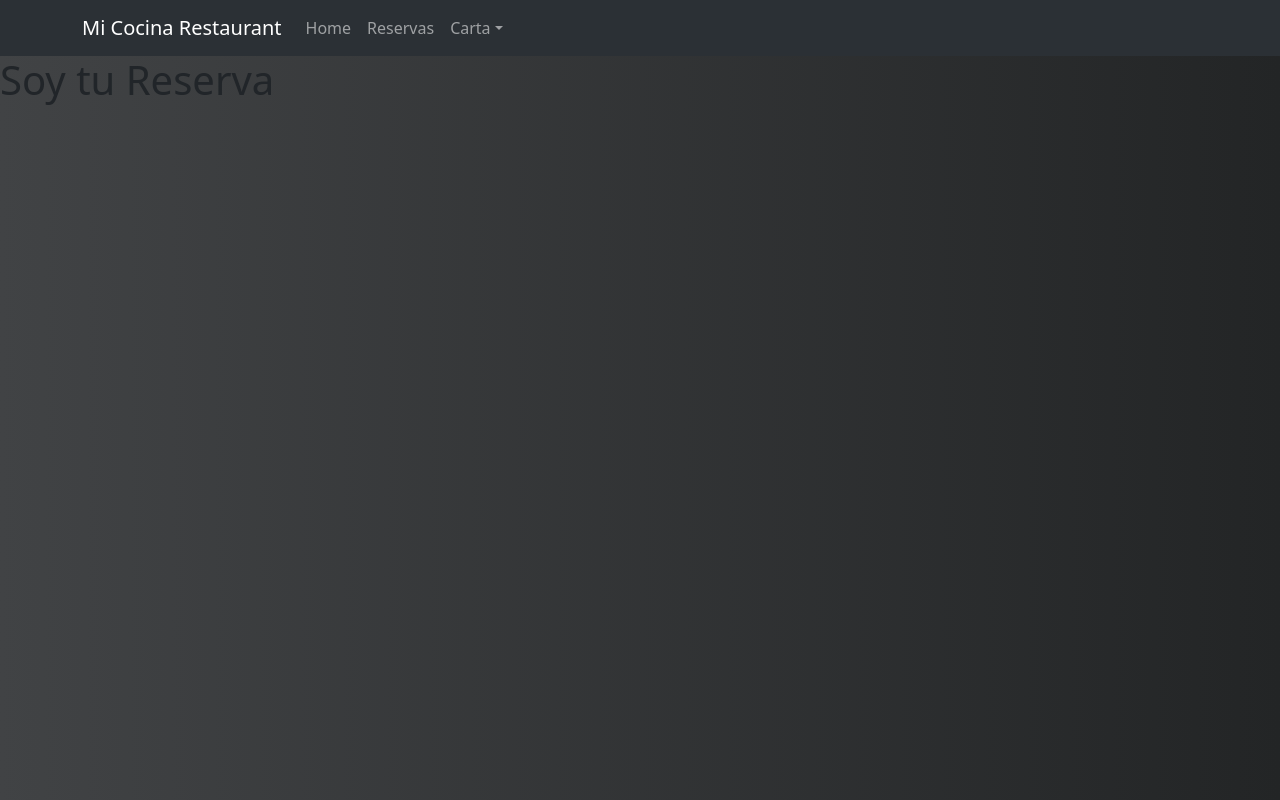
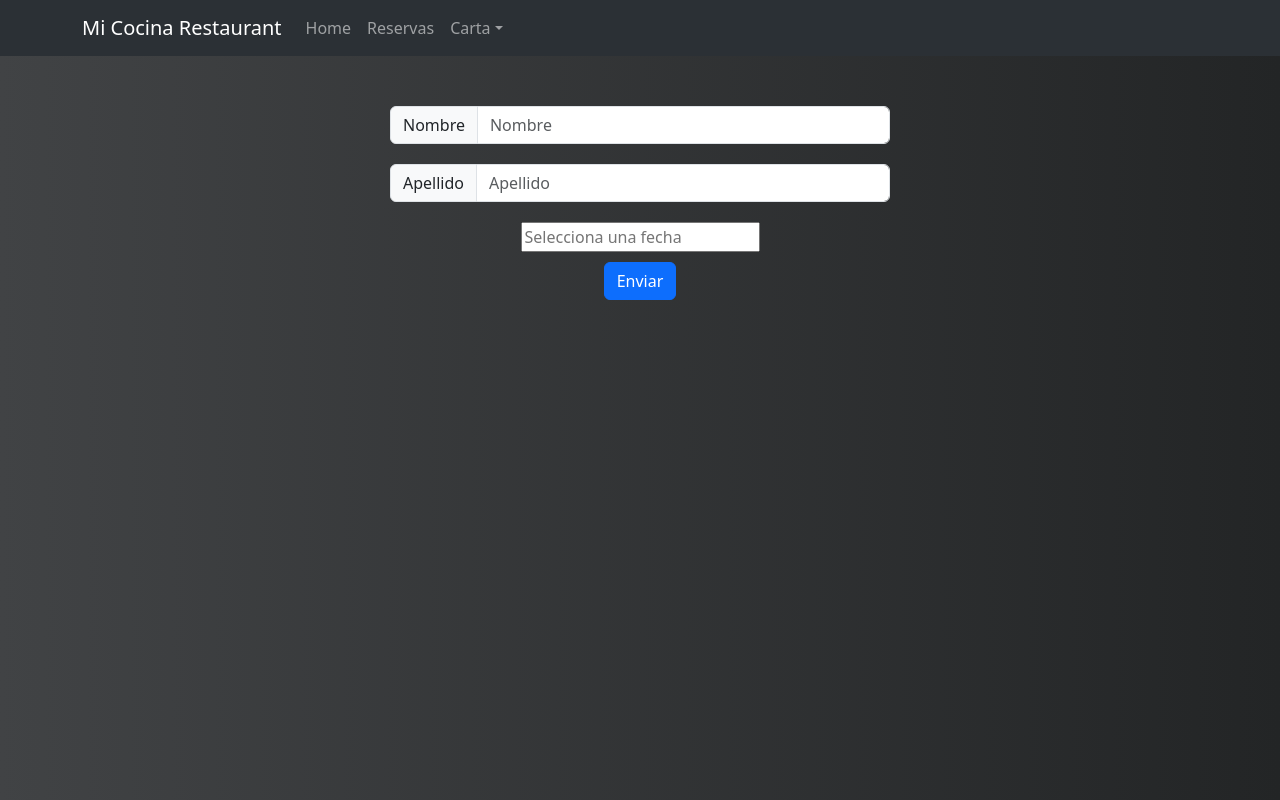
Before and after one commit to MadLucas/proyecto-restaurant-entrega4, a React (Vite) app in the folder restaurantApp/: page /reservas in a window 1280 px wide. Built offline with nearby package versions, Linux system fonts and the light colour scheme.

Commit message:
creando seccion reservas

```diff
--- a/restaurantApp/index.html
+++ b/restaurantApp/index.html
@@ -6,6 +6,7 @@
     <meta name="viewport" content="width=device-width, initial-scale=1.0" />
     <link rel="stylesheet" href="./src/views/Home.css">
     <link rel="stylesheet" href="./src/index.css">
+    <link rel="stylesheet" href="./src/views/Reservas.css">
     <title>Vite + React</title>
   </head>
   <body>
--- a/restaurantApp/package.json
+++ b/restaurantApp/package.json
@@ -14,6 +14,7 @@
     "firebase": "^10.5.0",
     "react": "^18.2.0",
     "react-bootstrap": "^2.9.0",
+    "react-datepicker": "^4.21.0",
     "react-dom": "^18.2.0",
     "react-router-dom": "^6.17.0"
   },
--- /dev/null
+++ b/restaurantApp/src/components/MyDatePicker.jsx
@@ -0,0 +1,18 @@
+import React, { useState } from 'react';
+import DatePicker from 'react-datepicker';
+import 'react-datepicker/dist/react-datepicker.css';
+
+function MyDatePicker() {
+  const [selectedDate, setSelectedDate] = useState(null);
+
+  return (
+    <DatePicker
+      selected={selectedDate}
+      onChange={(date) => setSelectedDate(date)}
+      isClearable
+      placeholderText="Selecciona una fecha"
+    />
+  );
+}
+
+export default MyDatePicker;
--- /dev/null
+++ b/restaurantApp/src/views/Reservas.css
@@ -0,0 +1,19 @@
+#inputsContainer {
+    display: flex;
+    margin:auto;
+    max-width: 500px;
+    max-height: 1000px;
+    margin-top: 50px;
+    flex-direction: column;
+
+}
+
+#MyDatePicker {
+    margin: auto;
+    margin-top: 20px;
+}
+
+#submitButton {
+    margin: auto;
+    margin-top: 10px;
+}
--- a/restaurantApp/src/views/Reservas.jsx
+++ b/restaurantApp/src/views/Reservas.jsx
@@ -1,8 +1,38 @@
 import React from "react";
+import MyDatePicker from "../components/MyDatePicker";
+import { InputGroup } from "react-bootstrap";
+import { Form, Button } from "react-bootstrap";
 
-const Reservas = () =>{
-    return(
-        <h1>Soy tu Reserva</h1>
+const Reservas = () => {
+    return (
+        <div id="inputsContainer">
+            <div>
+                <InputGroup style={{marginBottom:'20px'}}>
+                    <InputGroup.Text id="basic-addon1">Nombre</InputGroup.Text>
+                    <Form.Control
+                        placeholder="Nombre"
+                        aria-label="Nombre"
+                        aria-describedby="basic-addon1"
+                    />
+                </InputGroup>
+            </div>
+            <div>
+                <InputGroup>
+                    <InputGroup.Text id="basic-addon1">Apellido</InputGroup.Text>
+                    <Form.Control
+                        placeholder="Apellido"
+                        aria-label="Apellido"
+                        aria-describedby="basic-addon1"
+                    />
+                </InputGroup>
+            </div>
+            <div id="MyDatePicker">
+                <MyDatePicker/>
+            </div>
+            <div id="submitButton">
+            <Button variant="primary">Enviar</Button>
+            </div>
+        </div>
     )
 }
 
```
Also changed, not shown: 2 other files (tests, documents, lock files or other folders).
